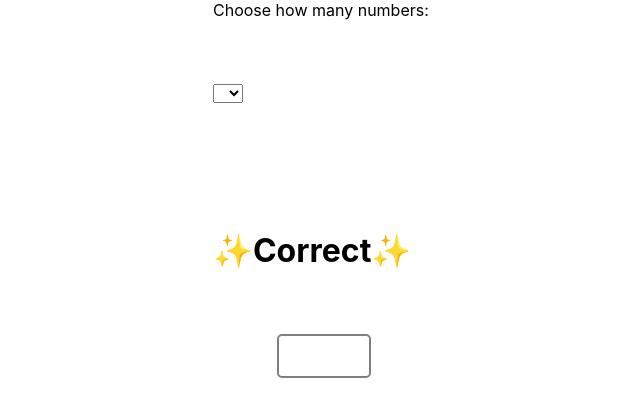
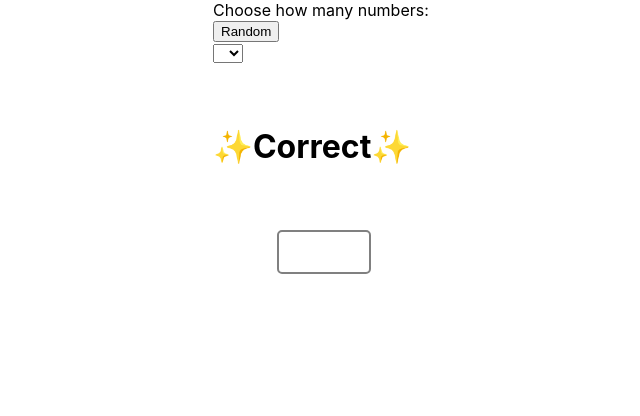
Before and after one commit to MxZoe/ages-of-art-2, a React (Create React App) app: page / in a window 1280 px wide. Shown: the top 416 px of the page, without its empty margins (235-875 px from the left). Built offline with nearby package versions, Linux system fonts and the light colour scheme.

Commit message:
final changes

```diff
--- a/src/App.jsx
+++ b/src/App.jsx
@@ -17,6 +17,7 @@ function App() {
   const [items, setItems] = useState({
     group1: [],
   })
+
   const [hasChanged, setChange] = useState(false);
   //const [value, setValue] =useState(4);
   let newItems = {...items}
@@ -29,7 +30,15 @@ function App() {
     }
     setChange(true);
     setItems(newItems);
+  }
 
+  const handleRandom = () =>{
+    value=RandomRange(1,10);
+    for(let i=0;i<value; i++){
+      newItems.group1.push(RandomRange(1,1000));
+    }
+    setChange(true);
+    setItems(newItems);
   }
 
   let isSorted = false;
@@ -118,8 +127,8 @@ function App() {
   const sortDisplay = checkSorted(items.group1, sortedGroup) ? {display: "inline"} : {display:"none"}
   const correctStyle = {margin: "5%  35% 5% 35%"}
   const dropdownStyle = hasChanged ? {display: "none"}:{display: "inline",margin: "5%  35% 5% 35%"}
-  const optionStyle = {margin: "5%  35% 5% 35%"}
   const labelStyle = {margin: "0% 1% 0% 0%"}
+  const uiStyle = {margin: "0%  35% 0% 35%"}
   return (
 
     <DndContext
@@ -132,7 +141,8 @@ function App() {
       <div style={dropdownStyle}>
       <label>
        <span style={labelStyle}>Choose how many numbers: </span>
-        <select value={value} onChange={handleChange} style={optionStyle}>
+       <button onClick={handleRandom} style={uiStyle}>Random</button>
+        <select value={value} onChange={handleChange} style={uiStyle}>
         <option value={0}></option>
           <option value={3}>3</option>
           <option value={4}>4</option>
@@ -141,6 +151,7 @@ function App() {
           <option value={7}>7</option>
         </select>
       </label>
+
       </div>
       <div className="sorted" style={sortDisplay}>
       <h1 style={correctStyle}>✨Correct✨</h1>
```
